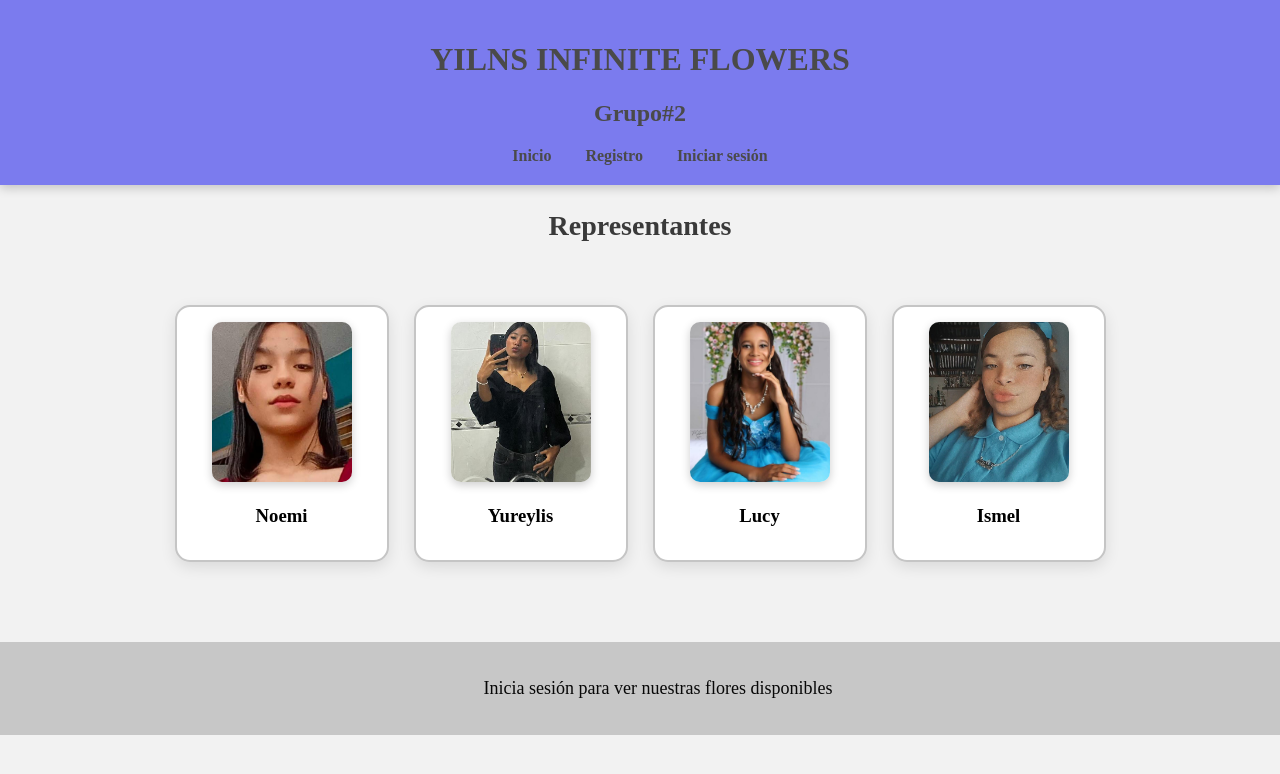
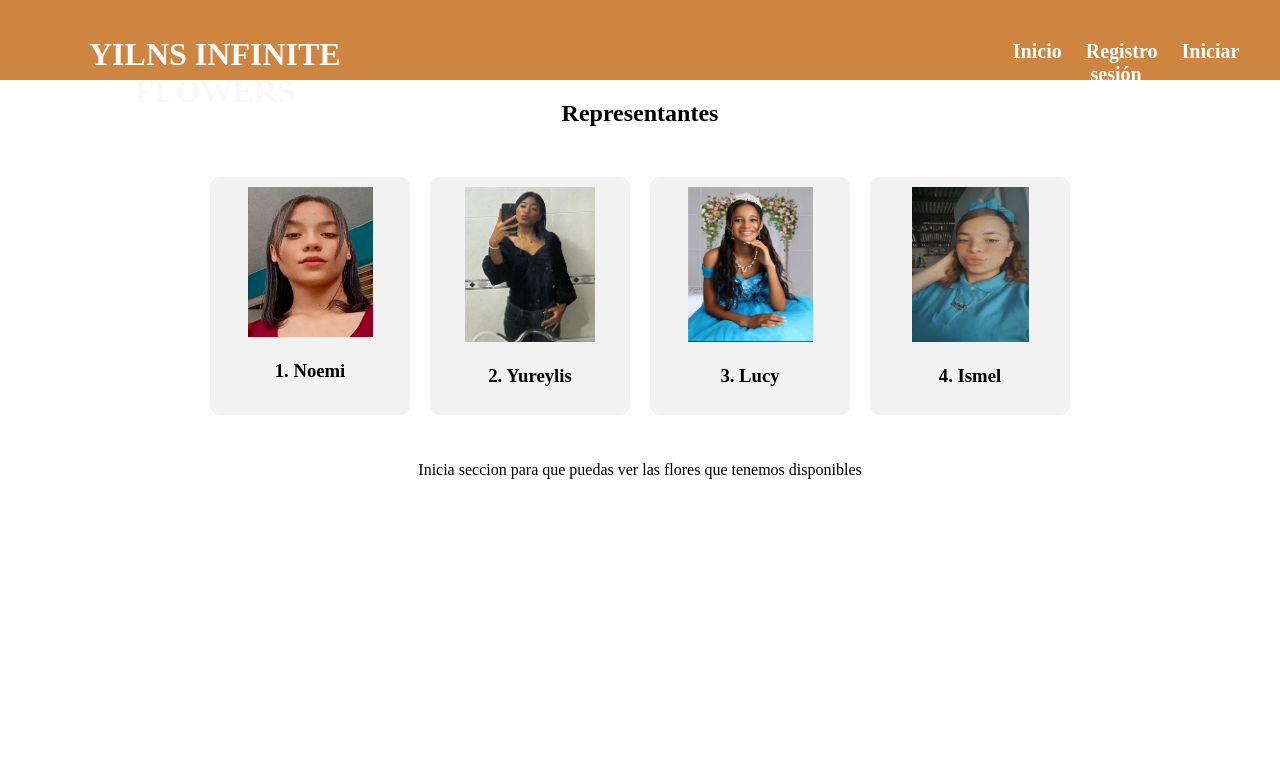
Before and after one commit to yureylsi/Proyecto-del-M, a PHP site: page / in a window 1280 px wide. Shown: the top 774 px of the page. Run offline with PHP 8.4, Linux system fonts and the light colour scheme.

Commit message:
Nuevos cambios

```diff
--- a/estilos.css
+++ b/estilos.css
@@ -1,82 +1,42 @@
-/* Fondo gris claro */
 body {
     font-family: 'Times New Roman', Times, serif;
     margin: 0;
     padding: 0;
-    background-color: #f2f2f2; /* gris claro */
 }
 
-/* HEADER pastel limoncillo */
 header {
-    background:rgb(123, 123, 238); /* limoncillo suave */
-    color: #4a4a4a;
-    padding: 20px;
+    background:peru;
+    color: rgb(250, 248, 248);
+    padding: 15px;
+    height: 50px;
     text-align: center;
-    box-shadow: 0 3px 10px rgba(0,0,0,0.2);
+    display: flex;
 }
 
-nav a {
-    margin: 0 15px;
-    color: #4a4a4a;
+nav{
+    margin-left: 45%;
+    margin-top: 25px
+}
+
+nav a{
+    margin: 0 10px;
+    color: white;
+    font-size: 20px;
     font-weight: bold;
     text-decoration: none;
-    transition: 0.3s;
 }
 
-nav a:hover {
-    color: #2d7d46; /* verde más oscuro para contraste */
-    transform: scale(1.1);
-}
-
-/* TÍTULO */
-.titulo-seccion h2 {
-    text-align: center;
-    margin-top: 25px;
-    color: #3a3a3a;
-    font-size: 28px;
-}
-
-/* CARDS pastel combinadas */
 .cards {
     display: flex;
     justify-content: center;
-    gap: 25px;
-    padding: 40px;
-    flex-wrap: wrap;
+    gap: 20px;
+    padding: 30px;
 }
 
 .card {
     width: 180px;
-    background: #ffffff; /* blanco para contraste limpio */
-    padding: 15px;
+    background: #f2f2f2;
+    padding: 10px;
     text-align: center;
-    border-radius: 15px;
-    border: 2px solid #c5c5c5; /* gris suave */
-    box-shadow: 0 5px 15px rgba(0,0,0,0.1);
-    transition: transform .3s, box-shadow .3s, background .3s;
+    border-radius: 10px;
 }
-
-.card:hover {
-    transform: translateY(-10px);
-    box-shadow: 0 12px 20px rgba(0,0,0,0.25);
-    background: #e6ffe6; /* verde pastel suave */
-}
-
-.card img {
-    width: 140px;
-    height: 160px;
-    border-radius: 10px;
-    object-fit: cover;
-    box-shadow: 0 3px 10px rgba(0,0,0,0.2);
-}
-
-/* FOOTER */
-footer {
-    background: #c7c7c7; /* gris pastel medio */
-    text-align: center;
-    padding: 18px;
-    color: #070707;
-    font-size: 18px;
-    margin-top: 40px;
-    width: 100%;
-}
--- a/index.html
+++ b/index.html
@@ -8,7 +8,7 @@
 <body>
 
 <header>
-    <h1>YILNS INFINITE FLOWERS <h2>Grupo#2</h2></h1>
+    <h1>YILNS INFINITE FLOWERS </h1>
     <nav>
         <a href="index.html">Inicio</a>
         <a href="registro.php">Registro</a>
@@ -16,36 +16,37 @@
     </nav>
 </header>
 
-<section class="titulo-seccion">
-    <h2>Representantes</h2>
-</section>
+<center><h2>Representantes </h2></center>
 
 <div class="cards">
 
     <div class="card">
-        <img src="IMG/noemi.jpeg">
-        <h3>Noemi</h3>
+        <img src="IMG/noemi.jpeg" width="125" height="150">
+        <h3>1. Noemi</h3>
+
     </div>
 
     <div class="card">
-        <img src="IMG/yureylis.jpeg">
-        <h3>Yureylis</h3>
+        <img src="IMG/yureylis.jpeg" width="130" height="155">
+        <h3>2. Yureylis</h3>
     </div>
 
     <div class="card">
-        <img src="IMG/lucy.jpeg">
-        <h3>Lucy</h3>
+        <img src="IMG/lucy.jpeg" width="125" height="155">
+        <h3>3. Lucy</h3>
     </div>
 
     <div class="card">
-        <img src="IMG/ismel.jpeg">
-        <h3>Ismel</h3>
+        <img src="IMG/ismel.jpeg" width="117" height="155">
+        <h3>4. Ismel </h3>
+
     </div>
 
 </div>
 
+
 <footer>
-    <p>Inicia sesión para ver nuestras flores disponibles</p>
+   <center> <p>Inicia seccion para que puedas ver las flores que tenemos disponibles</p></center>
 </footer>
 
 </body>
```
